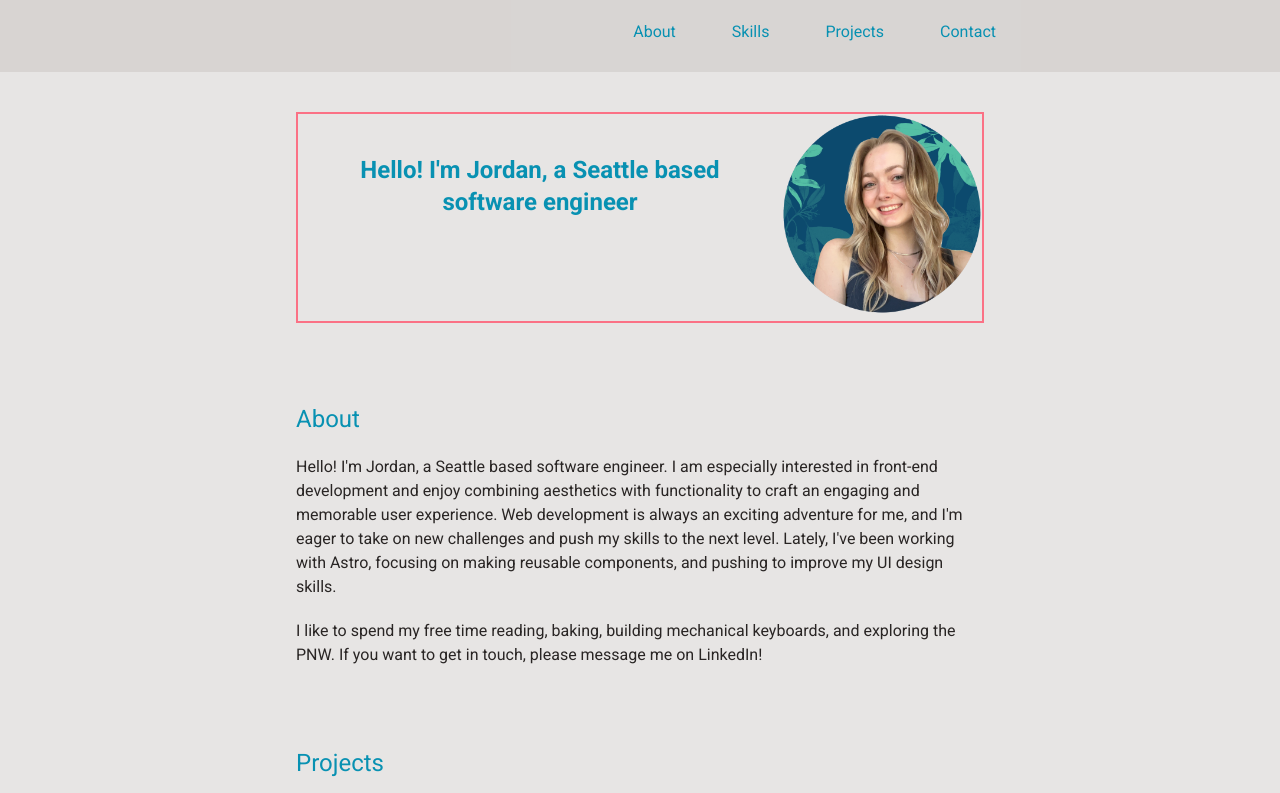
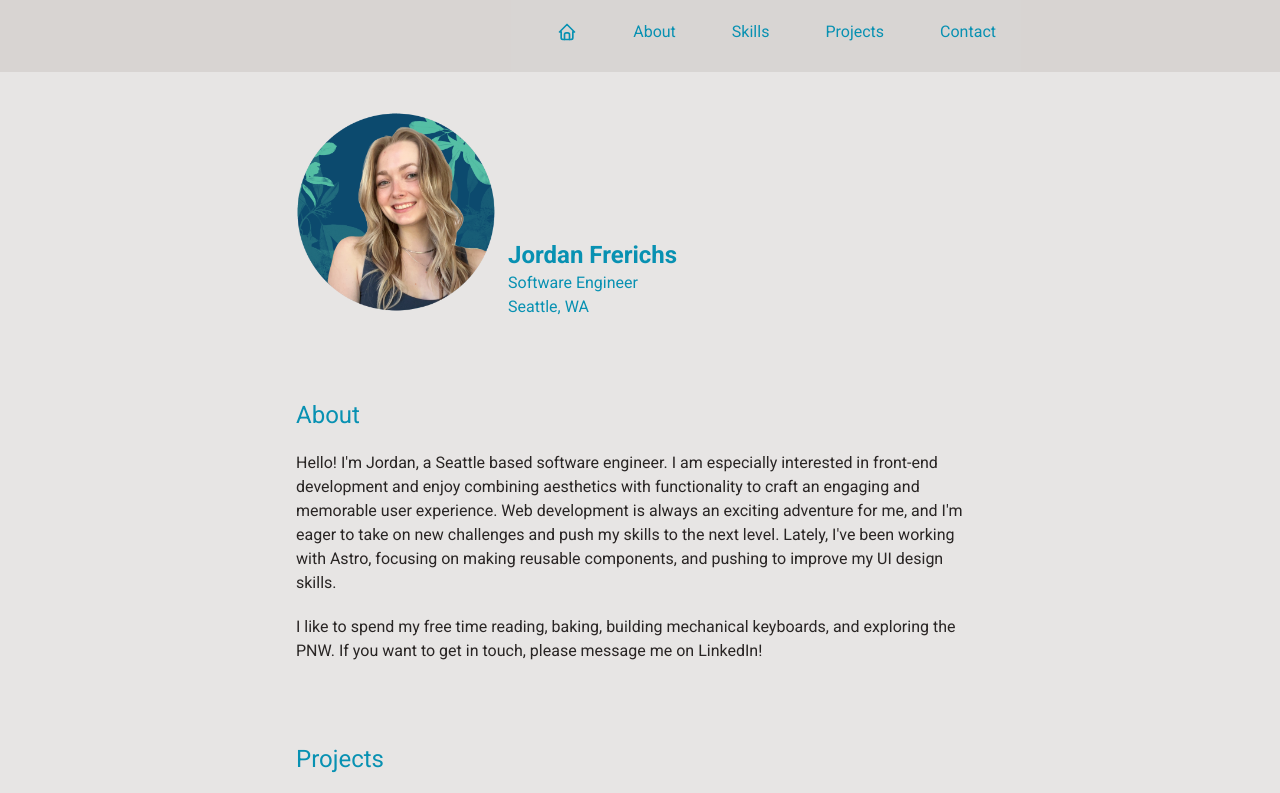
Before and after one commit to frerij/portfolio, a Next.js app: page / in a window 1280 px wide. Shown: the top 793 px of the page. Built offline with nearby package versions, Linux system fonts and the light colour scheme.

Commit message:
added home button on nav bar

```diff
--- a/pages/index.js
+++ b/pages/index.js
@@ -2,6 +2,7 @@ import Head from "next/head";
 import Image from "next/image";
 import { VscGithub } from "react-icons/vsc";
 import { FaLinkedin } from "react-icons/fa";
+import { TbHome } from "react-icons/tb";
 import Project from "../components/Project";
 import profilePic from "../public/profile2.png";
 
@@ -21,6 +22,11 @@ export default function Home() {
       <div className="flex justify-center sticky top-0 z-50 bg-stone-300/90 dark:bg-sky-800/60">
         <header className=" flex-grow h-16 mt-2 max-w-3xl ">
           <div className="p-2 flex justify-end space-x-4">
+            <a href="" className="">
+              <button className="h-8 text-xl px-5 text-cyan-600 hover:text-stone-200 hover:bg-cyan-600 dark:text-stone-200 dark:hover:bg-sky-900 rounded transition-all duration-100">
+                <TbHome />
+              </button>
+            </a>
             <a href="#about" className="">
               <button className="h-8 px-5 text-cyan-600 hover:text-stone-200 hover:bg-cyan-600 dark:text-stone-200 dark:hover:bg-sky-900 rounded transition-all duration-100">
                 About
@@ -56,20 +62,21 @@ export default function Home() {
           className="max-w-3xl space-y-20 bg-stone-200 dark:bg-sky-900"
           id="home"
         >
-          <div className="flex flex-row m-10 border-2 border-rose-400">
-            <h3
-              className="m-10 text-2xl font-bold text-center text-cyan-600 dark:text-stone-200"
-              id="about"
-            >
-              Hello! I&apos;m Jordan, a Seattle based software engineer
-            </h3>
-            <div className="flex-shrink-0 self-start">
+          <div className="flex flex-row m-10">
+            <div className="flex-shrink-0 ">
               <Image
                 src={profilePic}
                 alt="picture of the website creator"
                 height={200}
                 width={200}
               />
+            </div>
+            <div className="self-end text-left ml-3 text-cyan-600 dark:text-stone-200">
+              <h3 className="text-2xl font-bold" id="about">
+                Jordan Frerichs
+              </h3>
+              <p>Software Engineer</p>
+              <p>Seattle, WA</p>
             </div>
           </div>
 
```
